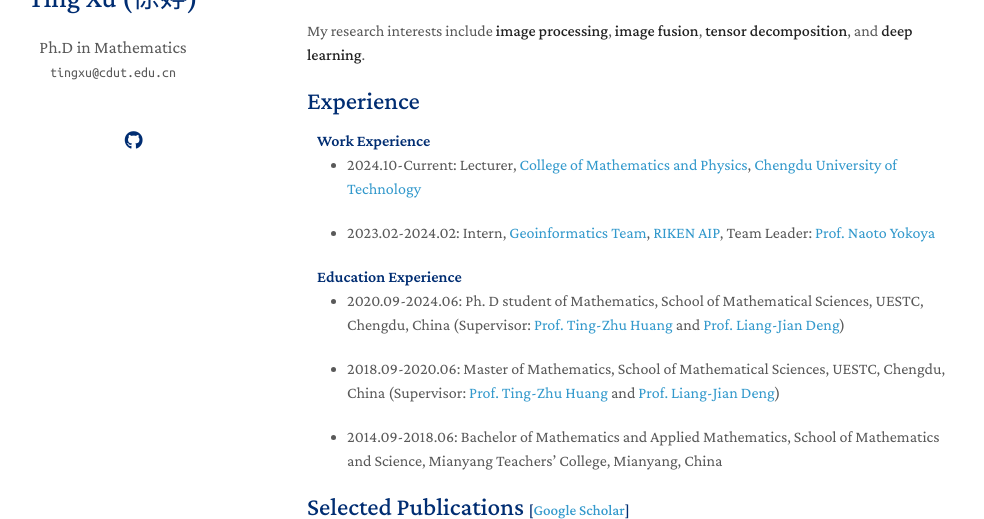
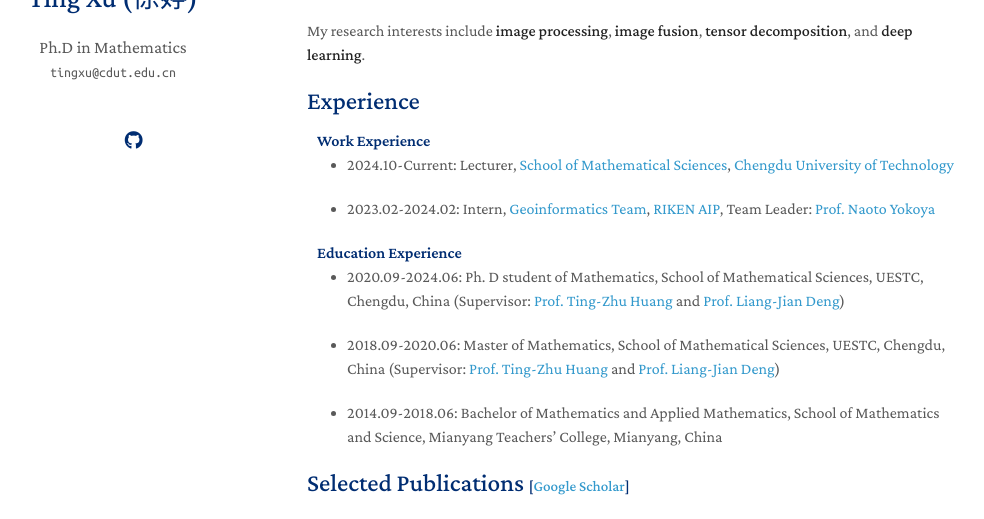
Before and after one commit to tingxu113/tingxu113.github.io, a Jekyll site: the page built from index.md, in a window 1280 px wide and 900 px high, cut to the strip 230-749 px from the top of the window. Shown: the whole strip, without its empty margins (163-1147 px from the left). Built offline with Jekyll 4.4.1, drawn with Linux system fonts in a browser that asks for light colours; nearby versions of some CDN libraries; a style sheet for code colours, icons or effects is not loaded; our own code applies the rules of GitHub Pages for plain Markdown files.

Commit message:
Update index.md

```diff
--- a/index.md
+++ b/index.md
@@ -15,7 +15,7 @@ My research interests include **image processing**, **image fusion**, **tensor d
 <h4 style="margin:0 10px 0;">Work Experience</h4>
 <ul style="margin:0 0 5px;">
   <li>
-    <p>2024.10-Current: Lecturer, <a href="https://cmp.cdut.edu.cn/">College of Mathematics and Physics</a>, <a href="https://www.cdut.edu.cn/">Chengdu University of Technology</a> </p></li>
+    <p>2024.10-Current: Lecturer, <a href="https://cmp.cdut.edu.cn/">School of Mathematical Sciences</a>, <a href="https://www.cdut.edu.cn/">Chengdu University of Technology</a> </p></li>
 
   <li>
     <p>2023.02-2024.02: Intern, <a href="https://geoinformatics2018.com/">Geoinformatics Team</a>, <a href="https://www.riken.jp/en/research/labs/aip/">RIKEN AIP</a>, Team Leader: <a href="https://naotoyokoya.com/"> Prof. Naoto Yokoya</a> </p></li>
```
